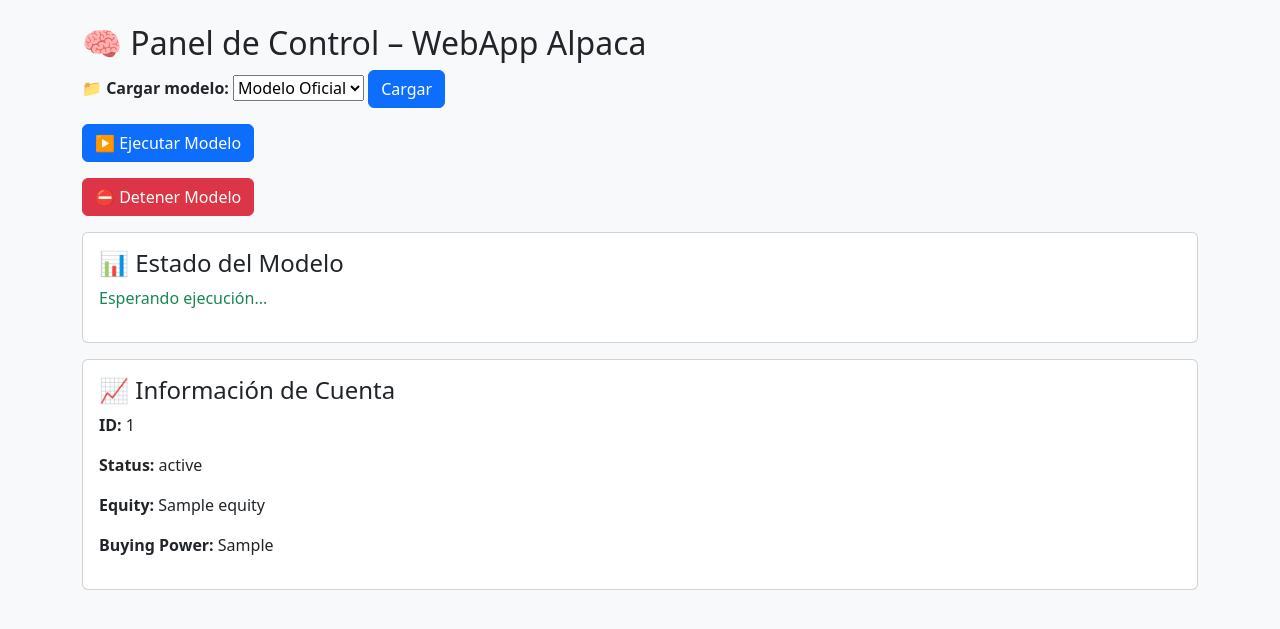
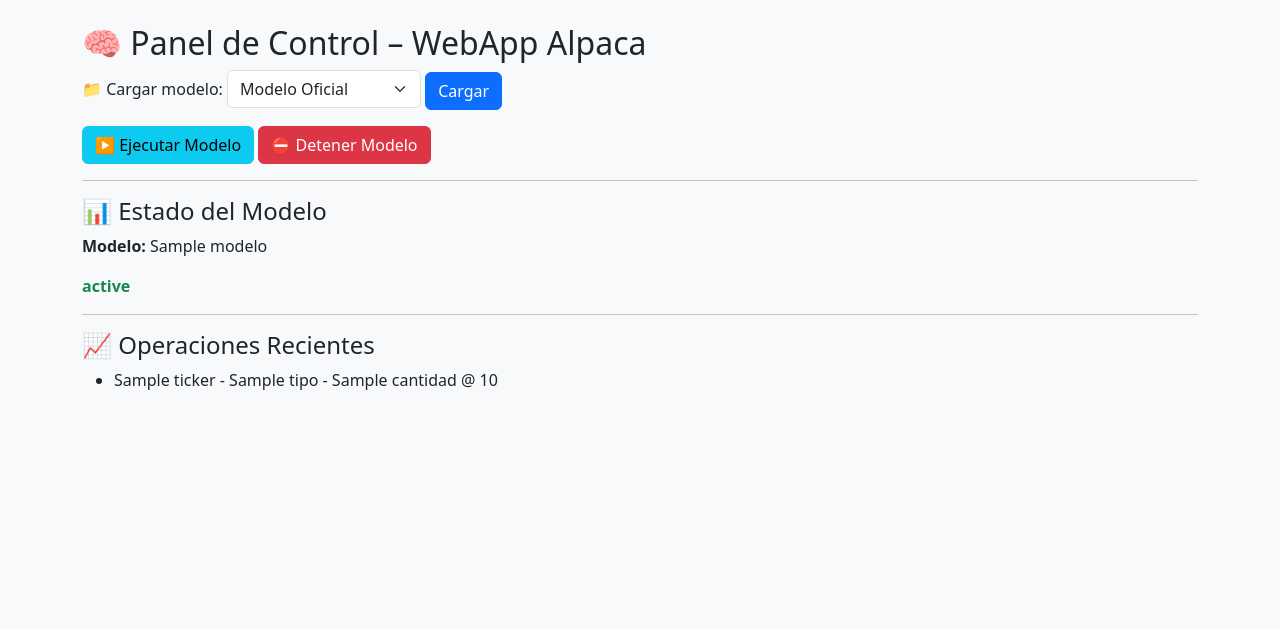
Before and after one commit to cesarmanuel8102/webapp-alpaca-paper, a Flask app: template templates/index.html in a window 1280 px wide. Shown: the top 629 px of the page. Run offline with Flask 3, Linux system fonts and the light colour scheme; the template is opened without the code that fills it: most values are stand-ins (such as "Sample title", 1, 10 or a date in 2020).

Commit message:
Add files via upload

```diff
--- a/templates/index.html
+++ b/templates/index.html
@@ -1,42 +1,38 @@
-
 <!DOCTYPE html>
 <html lang="es">
 <head>
     <meta charset="UTF-8">
     <title>WebApp Alpaca</title>
-    <link href="https://cdn.jsdelivr.net/npm/bootstrap@5.3.1/dist/css/bootstrap.min.css" rel="stylesheet">
+    <link rel="stylesheet" href="https://cdn.jsdelivr.net/npm/bootstrap@5.3.0/dist/css/bootstrap.min.css">
 </head>
-<body class="p-4 bg-light">
-    <div class="container">
+<body class="bg-light">
+<div class="container py-4">
     <h2>🧠 Panel de Control – WebApp Alpaca</h2>
-        <form class="mb-3" action="/cargar_modelo" method="post">
-            <label><b>📁 Cargar modelo:</b></label>
-            <select name="modelo">
-                <option value="oficial">Modelo Oficial</option>
+    <form method="POST" action="/cargar_modelo" class="mb-3">
+        <label class="form-label">📁 Cargar modelo:</label>
+        <select name="modelo" class="form-select w-auto d-inline">
+            <option>Modelo Oficial</option>
+            <option>Modelo Alternativo</option>
         </select>
         <button type="submit" class="btn btn-primary">Cargar</button>
     </form>
-        <form class="mb-3" action="/ejecutar_modelo" method="post">
-            <button type="submit" class="btn btn-primary">▶️ Ejecutar Modelo</button>
+    <form method="POST" action="/ejecutar_modelo" class="d-inline">
+        <button type="submit" class="btn btn-info">▶️ Ejecutar Modelo</button>
     </form>
-        <form class="mb-3" action="/detener_modelo" method="post">
+    <form method="POST" action="/detener_modelo" class="d-inline">
         <button type="submit" class="btn btn-danger">⛔ Detener Modelo</button>
     </form>
-        <div class="card p-3 mb-3">
+    <hr>
     <h4>📊 Estado del Modelo</h4>
-            <p class="text-success">Esperando ejecución...</p>
-        </div>
-        <div class="card p-3">
-            <h4>📈 Información de Cuenta</h4>
-            {% if account %}
-                <p><b>ID:</b> {{ account.id }}</p>
-                <p><b>Status:</b> {{ account.status }}</p>
-                <p><b>Equity:</b> {{ account.equity }}</p>
-                <p><b>Buying Power:</b> {{ account.buying_power }}</p>
-            {% else %}
-                <p>Error obteniendo información de cuenta.</p>
-            {% endif %}
-        </div>
+    <p><strong>Modelo:</strong> {{ modelo.nombre }}</p>
+    <p class="text-success"><strong>{{ modelo.estado }}</strong></p>
+    <hr>
+    <h4>📈 Operaciones Recientes</h4>
+    <ul>
+        {% for orden in modelo.ordenes %}
+            <li>{{ orden.ticker }} - {{ orden.tipo }} - {{ orden.cantidad }} @ {{ orden.precio }}</li>
+        {% endfor %}
+    </ul>
 </div>
 </body>
 </html>
```
Also changed, not shown: alpaca_controller.py (+22 -3 lines), render.yaml (+2 -6 lines), requirements.txt (line endings or trailing spaces). Lines whose indentation alone changed are shown as unchanged.
